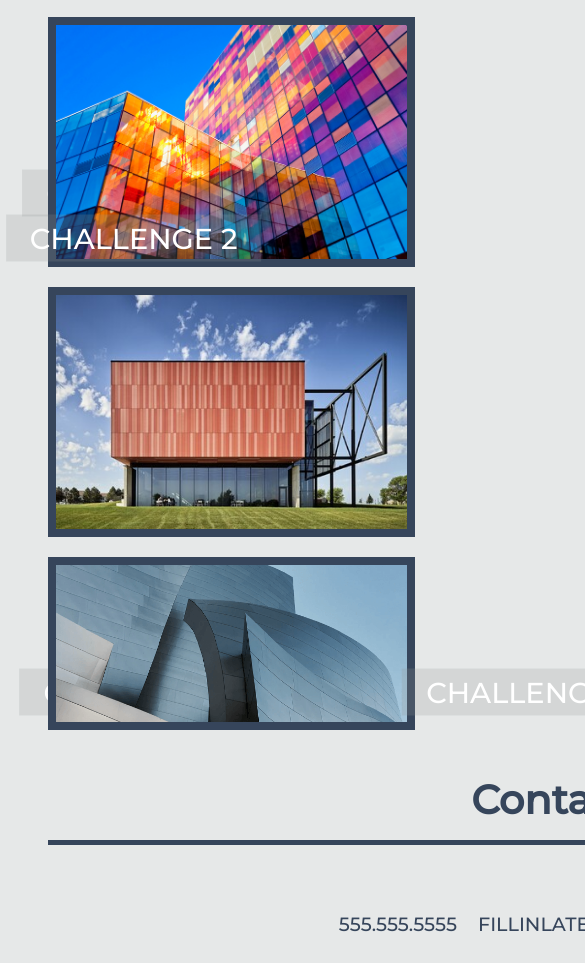
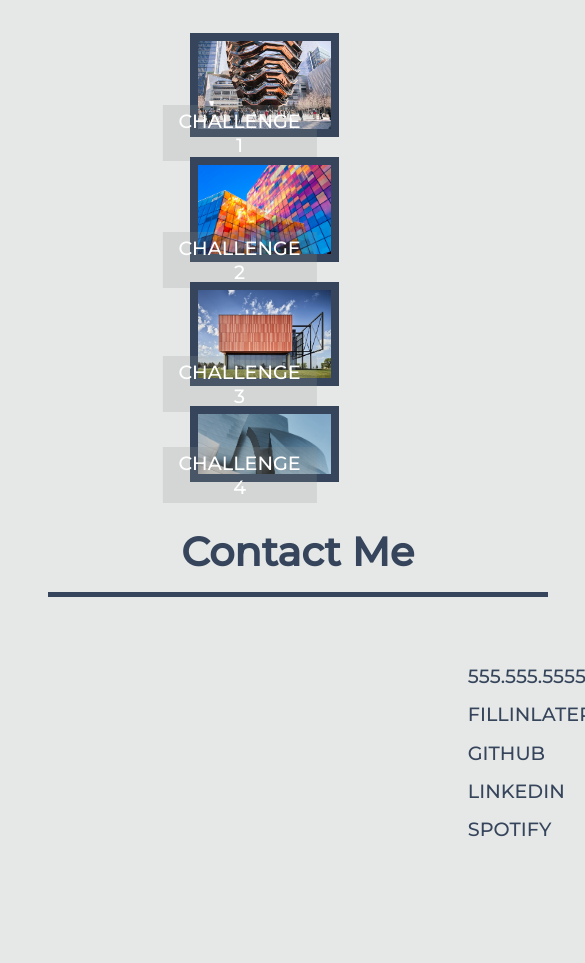
Before and after one commit to TurboTeam335/Portfolio, a plain HTML site: page index.html in a window 390 px wide. Shown: the part 863-1826 px from the top of the page, 585 px wide, since content can reach past the window. After the commit the page ends 1732 px from the top, so only its background shows below. Drawn offline with Linux system fonts and the light colour scheme; files that its build step writes are made by us from their sources; a web font is replaced by a local one.

Commit message:
almost done

```diff
--- a/assets/css/style.css
+++ b/assets/css/style.css
@@ -16,6 +16,7 @@ body {
   background: rgb(42,42,51);
 background: linear-gradient(107deg, rgba(42,42,51,1) 0%, rgba(54,69,91,1) 35%, rgba(75,111,189,1) 100%);
 height: 80px;
+width: 100%;
 }
 
 /* The above code is setting the font family, size, weight, line height, margin, and color of the name. */
@@ -386,31 +387,74 @@ img {
 
 /* media queries*/
 @media screen and (max-width: 1120px) {
+  .navbar {
+    flex-direction: column;
+    text-align: center;
+    height: 126px;
+  }
+
+  .wrapper {
+    margin-left: 66px;
+  }
+
+  h2 {
+    text-align: center;
+    width: 100%;
+    border-bottom: 5px solid var(--blue);
+    border-right: 0px;
+  }
+
+  .content-info {
+    margin-left: 150px;
+  }
+
+  p {
+    padding-left: 134px;
+    padding-right: 75px;
+  }
+
   .img-container {
-    flex-direction: column;
+    display: grid;
+    justify-items: end;
+    margin-right: 50px;
   }
 
   .img {
     width: 25%;
   }
 
-  #btn2{
-    position: absolute;
-    top: 50%;
-    left: 11%;
+  #btn1{
+    top: 23.5%;
+    left: 65%;
     transform: translate(-50%, -50%);
+    font-size: 80%;
   }
 
-  h2 {
-    text-align: center;
-    width: 100%;
-    border-bottom: 5px solid var(--blue);
+  #btn2{
+    top: 50.5%;
+    left: 65%;
+    transform: translate(-50%, -50%);
+    font-size: 80%;
   }
+
+  #btn3{
+    top: 77%;
+    left: 65%;
+    transform: translate(-50%, -50%);
+    font-size: 80%;
+  }
+
+  #btn4{
+    top: 96.5%;
+    left: 65%;
+    transform: translate(-50%, -50%);
+    font-size: 80%;
+  }
+
+.footer {
+  text-align: center;
+  margin-left: 415px;
+  width: 25px;
+  display: block;
 }
-
-ul {
-  text-align: center;
-  flex-direction: column;
-  margin-left: 286px;
-  grid-auto-flow: none;
 }
```
